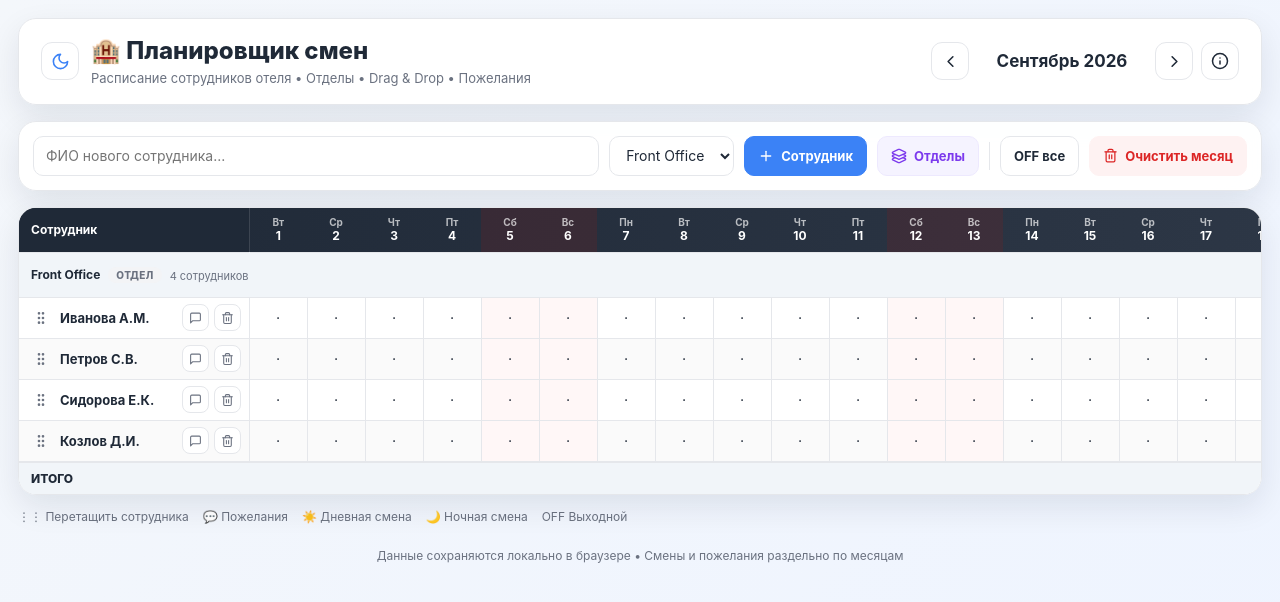
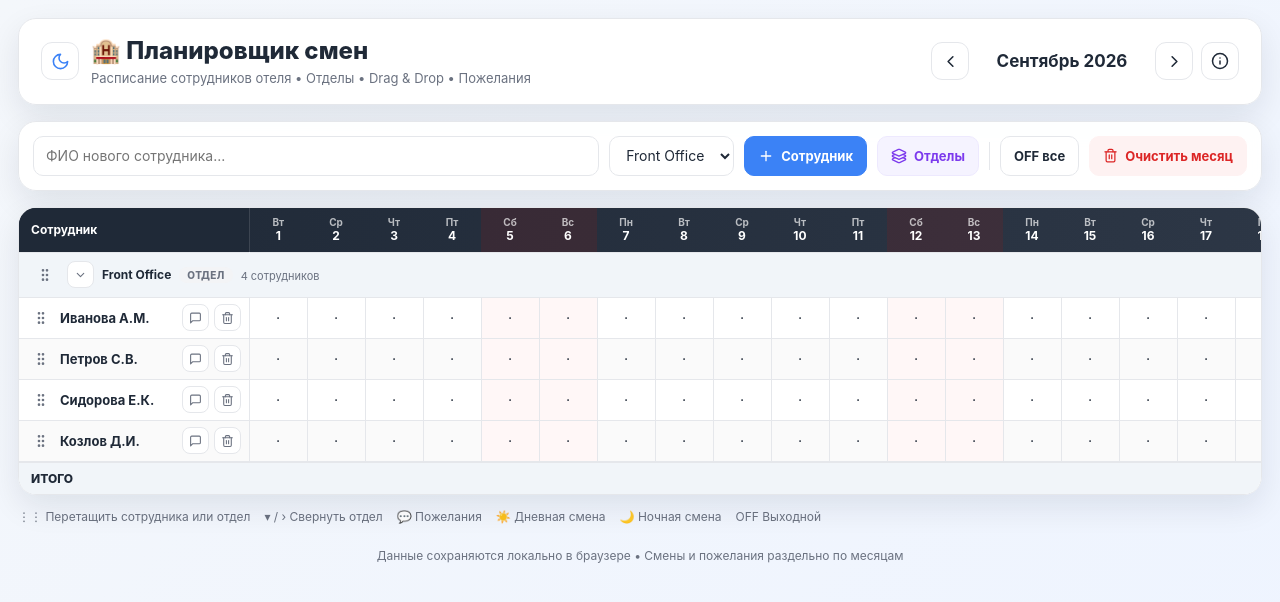
Before and after one commit to JohnCook36/work_time_departments, a React (Vite) app: page / in a window 1280 px wide. Shown: the top 602 px of the page. Built offline with nearby package versions, Linux system fonts and the light colour scheme.

Commit message:
feat: reorder and collapse department sections

```diff
--- a/src/App.tsx
+++ b/src/App.tsx
@@ -11,12 +11,14 @@ import {
 } from '@dnd-kit/core';
 import {
   SortableContext,
+  arrayMove,
   useSortable,
   verticalListSortingStrategy,
 } from '@dnd-kit/sortable';
 import { CSS } from '@dnd-kit/utilities';
 import {
   AlertTriangle,
+  ChevronDown,
   ChevronLeft,
   ChevronRight,
   GripVertical,
@@ -137,6 +139,7 @@ interface StoredData {
   schedule?: ScheduleData;
   schedules?: SchedulePeriodsData;
   wishes?: EmployeeWishesData;
+  collapsedDepartments?: string[];
 }
 
 interface LoadedData {
@@ -144,6 +147,7 @@ interface LoadedData {
   departments: Department[];
   schedules: SchedulePeriodsData;
   wishes: EmployeeWishesData;
+  collapsedDepartments: string[];
 }
 
 function loadFromStorage(initialPeriodKey: string): LoadedData | null {
@@ -177,6 +181,11 @@ function loadFromStorage(initialPeriodKey: string): LoadedData | null {
       departments,
       schedules,
       wishes: data.wishes || {},
+      collapsedDepartments: Array.isArray(data.collapsedDepartments)
+        ? data.collapsedDepartments.filter((id) =>
+            departments.some((department) => department.id === id)
+          )
+        : [],
     };
   } catch {
     return null;
@@ -187,12 +196,19 @@ function saveToStorage(
   employees: Employee[],
   departments: Department[],
   schedules: SchedulePeriodsData,
-  wishes: EmployeeWishesData
+  wishes: EmployeeWishesData,
+  collapsedDepartments: string[]
 ) {
   try {
     localStorage.setItem(
       STORAGE_KEY,
-      JSON.stringify({ employees, departments, schedules, wishes })
+      JSON.stringify({
+        employees,
+        departments,
+        schedules,
+        wishes,
+        collapsedDepartments,
+      })
     );
   } catch {
     // Browser storage may be unavailable.
@@ -248,6 +264,9 @@ function App() {
   const [wishes, setWishes] = useState<EmployeeWishesData>(
     stored?.wishes || {}
   );
+  const [collapsedDepartments, setCollapsedDepartments] = useState<string[]>(
+    stored?.collapsedDepartments || []
+  );
 
   const [newEmployeeName, setNewEmployeeName] = useState('');
   const [newEmployeeDepartmentId, setNewEmployeeDepartmentId] = useState(
@@ -276,8 +295,14 @@ function App() {
   );
 
   useEffect(() => {
-    saveToStorage(employees, departments, schedules, wishes);
-  }, [employees, departments, schedules, wishes]);
+    saveToStorage(
+      employees,
+      departments,
+      schedules,
+      wishes,
+      collapsedDepartments
+    );
+  }, [employees, departments, schedules, wishes, collapsedDepartments]);
 
   useEffect(() => {
     try {
@@ -443,6 +468,17 @@ function App() {
     setDepartments((prev) =>
       prev.filter((department) => department.id !== departmentId)
     );
+    setCollapsedDepartments((prev) =>
+      prev.filter((id) => id !== departmentId)
+    );
+  };
+
+  const toggleDepartmentCollapsed = (departmentId: string) => {
+    setCollapsedDepartments((prev) =>
+      prev.includes(departmentId)
+        ? prev.filter((id) => id !== departmentId)
+        : [...prev, departmentId]
+    );
   };
 
   const handleDragEnd = ({ active, over }: DragEndEvent) => {
@@ -450,12 +486,42 @@ function App() {
 
     const activeRaw = String(active.id);
     const overRaw = String(over.id);
+
+    if (activeRaw.startsWith('dept:')) {
+      const activeDepartmentId = activeRaw.slice(5);
+      const overEmployeeId = overRaw.startsWith('emp:') ? overRaw.slice(4) : null;
+      const targetDepartmentId = overRaw.startsWith('dept:')
+        ? overRaw.slice(5)
+        : overRaw.startsWith('dep:')
+          ? overRaw.slice(4)
+          : overEmployeeId
+            ? employees.find((employee) => employee.id === overEmployeeId)?.departmentId
+            : undefined;
+
+      if (!targetDepartmentId || targetDepartmentId === activeDepartmentId) return;
+
+      setDepartments((prev) => {
+        const oldIndex = prev.findIndex(
+          (department) => department.id === activeDepartmentId
+        );
+        const newIndex = prev.findIndex(
+          (department) => department.id === targetDepartmentId
+        );
+
+        if (oldIndex === -1 || newIndex === -1) return prev;
+        return arrayMove(prev, oldIndex, newIndex);
+      });
+      return;
+    }
+
     if (!activeRaw.startsWith('emp:')) return;
 
     const activeEmployeeId = activeRaw.slice(4);
     const overEmployeeId = overRaw.startsWith('emp:') ? overRaw.slice(4) : null;
     const targetDepartmentId = overRaw.startsWith('dep:')
       ? overRaw.slice(4)
+      : overRaw.startsWith('dept:')
+        ? overRaw.slice(5)
         : overEmployeeId
           ? employees.find((employee) => employee.id === overEmployeeId)?.departmentId
           : undefined;
@@ -730,6 +796,8 @@ function App() {
                 </div>
                 <div>
                   <TinyText>⋮⋮ — перетащить сотрудника.</TinyText>
+                  <TinyText>⋮⋮ в строке отдела — переместить весь отдел.</TinyText>
+                  <TinyText>▾ / › — свернуть или развернуть отдел.</TinyText>
                   <TinyText>💬 — открыть пожелания сотрудника.</TinyText>
                   <TinyText>Можно переносить людей между отделами.</TinyText>
                 </div>
@@ -920,6 +988,10 @@ function App() {
                   </thead>
 
                   <tbody>
+                    <SortableContext
+                      items={departments.map((department) => 'dept:' + department.id)}
+                      strategy={verticalListSortingStrategy}
+                    >
                     {departments.map((department) => {
                       const departmentEmployees = employees.filter(
                         (employee) =>
@@ -958,9 +1030,14 @@ function App() {
                               .join('\n')
                           }
                           onOpenWishes={setWishEmployeeId}
+                          collapsed={collapsedDepartments.includes(department.id)}
+                          onToggleCollapsed={() =>
+                            toggleDepartmentCollapsed(department.id)
+                          }
                         />
                       );
                     })}
+                    </SortableContext>
 
                     {employees.length > 0 && (
                       <TotalRow>
@@ -1010,7 +1087,8 @@ function App() {
           />
 
           <Legend>
-            <span>⋮⋮ Перетащить сотрудника</span>
+            <span>⋮⋮ Перетащить сотрудника или отдел</span>
+            <span>▾ / › Свернуть отдел</span>
             <span>💬 Пожелания</span>
             <span>☀️ Дневная смена</span>
             <span>🌙 Ночная смена</span>
@@ -1065,6 +1143,8 @@ interface DepartmentSectionProps {
   getWishCount: (employeeId: string) => number;
   getWishSummary: (employeeId: string) => string;
   onOpenWishes: (employeeId: string) => void;
+  collapsed: boolean;
+  onToggleCollapsed: () => void;
 }
 
 function DepartmentSection({
@@ -1084,16 +1164,60 @@ function DepartmentSection({
   getWishCount,
   getWishSummary,
   onOpenWishes,
+  collapsed,
+  onToggleCollapsed,
 }: DepartmentSectionProps) {
-  const { setNodeRef, isOver } = useDroppable({
+  const {
+    attributes,
+    listeners,
+    setNodeRef: setSortableNodeRef,
+    transform,
+    transition,
+    isDragging,
+  } = useSortable({
+    id: 'dept:' + department.id,
+  });
+
+  const { setNodeRef: setDropNodeRef, isOver } = useDroppable({
     id: 'dep:' + department.id,
   });
 
+  const style = {
+    transform: CSS.Transform.toString(transform),
+    transition,
+    opacity: isDragging ? 0.55 : 1,
+  };
+
   return (
     <>
-      <tr ref={setNodeRef}>
-        <DepartmentRowCell colSpan={columnCount} $over={isOver}>
+      <tr ref={setSortableNodeRef} style={style}>
+        <DepartmentRowCell
+          ref={setDropNodeRef}
+          colSpan={columnCount}
+          $over={isOver}
+        >
           <DepartmentRowInner>
+            <DragHandle
+              type="button"
+              title="Перетащить весь отдел"
+              {...attributes}
+              {...listeners}
+            >
+              <GripVertical size={16} />
+            </DragHandle>
+
+            <RowIconButton
+              type="button"
+              onClick={onToggleCollapsed}
+              title={collapsed ? 'Развернуть отдел' : 'Свернуть отдел'}
+            >
+              {collapsed ? (
+                <ChevronRight size={14} />
+              ) : (
+                <ChevronDown size={14} />
+              )}
+            </RowIconButton>
+
             <strong>{department.name}</strong>
             <DepartmentBadge $kind={department.kind}>
               {departmentKindLabel(department.kind)}
@@ -1106,6 +1230,7 @@ function DepartmentSection({
         </DepartmentRowCell>
       </tr>
 
+      {!collapsed && (
         <SortableContext
           items={employees.map((employee) => 'emp:' + employee.id)}
           strategy={verticalListSortingStrategy}
@@ -1131,6 +1256,7 @@ function DepartmentSection({
             />
           ))}
         </SortableContext>
+      )}
     </>
   );
 }
```
Lines whose indentation alone changed are shown as unchanged.
